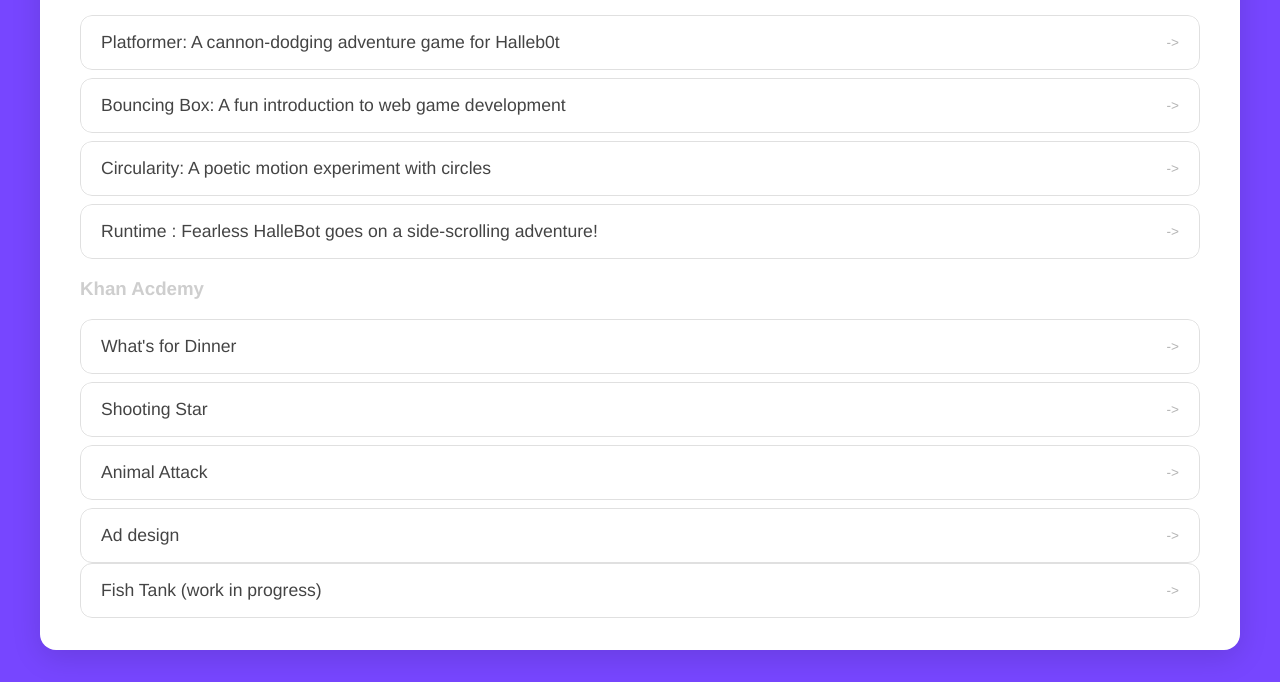
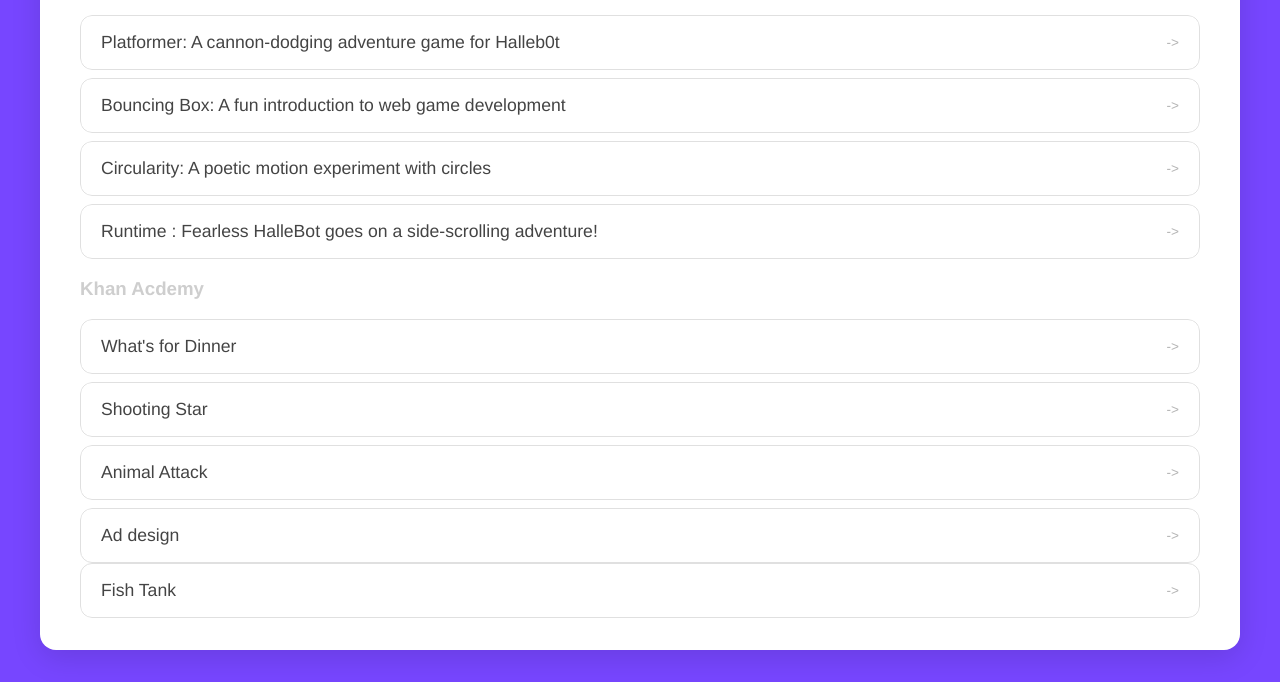
Before and after one commit to kellenvickers/kellenvickers.github.io, a plain HTML site: page portfolio.html in a window 1280 px wide. Shown: the part 245-927 px from the top of the page. Drawn offline with Linux system fonts and the light colour scheme.

Commit message:
fish tank done

```diff
--- a/portfolio.html
+++ b/portfolio.html
@@ -50,7 +50,7 @@
     <li>
       <a href="https://www.khanacademy.org/computer-programming/spin-off-of-project-ad-design/6234054094864384" target ="_blank" >Ad design</a>
 
-      <a href="https://www.khanacademy.org/computer-programming/spin-off-of-project-fish-tank/4654206043930624" target ="_blank" >Fish Tank (work in progress)</a>
+      <a href="https://www.khanacademy.org/computer-programming/spin-off-of-project-fish-tank/4654206043930624" target ="_blank" >Fish Tank </a>
       </li>
         </ul>
         </div>
```
